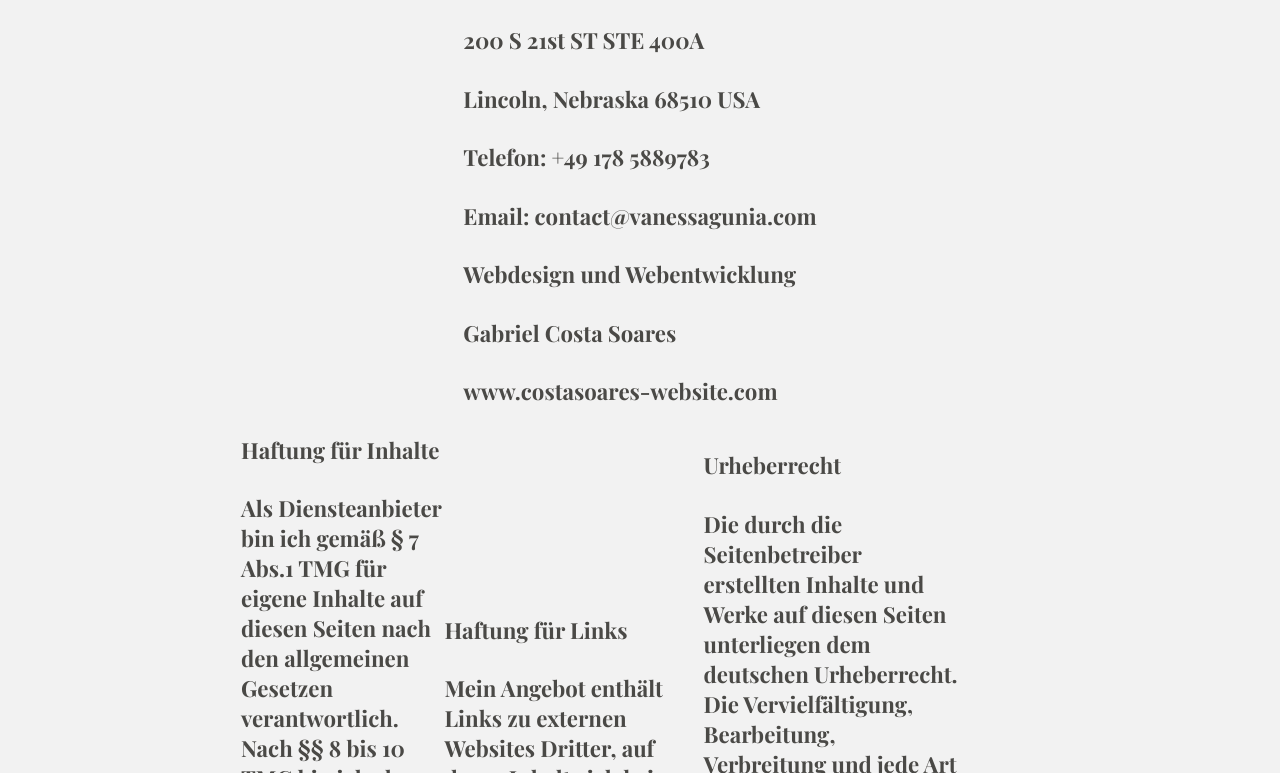
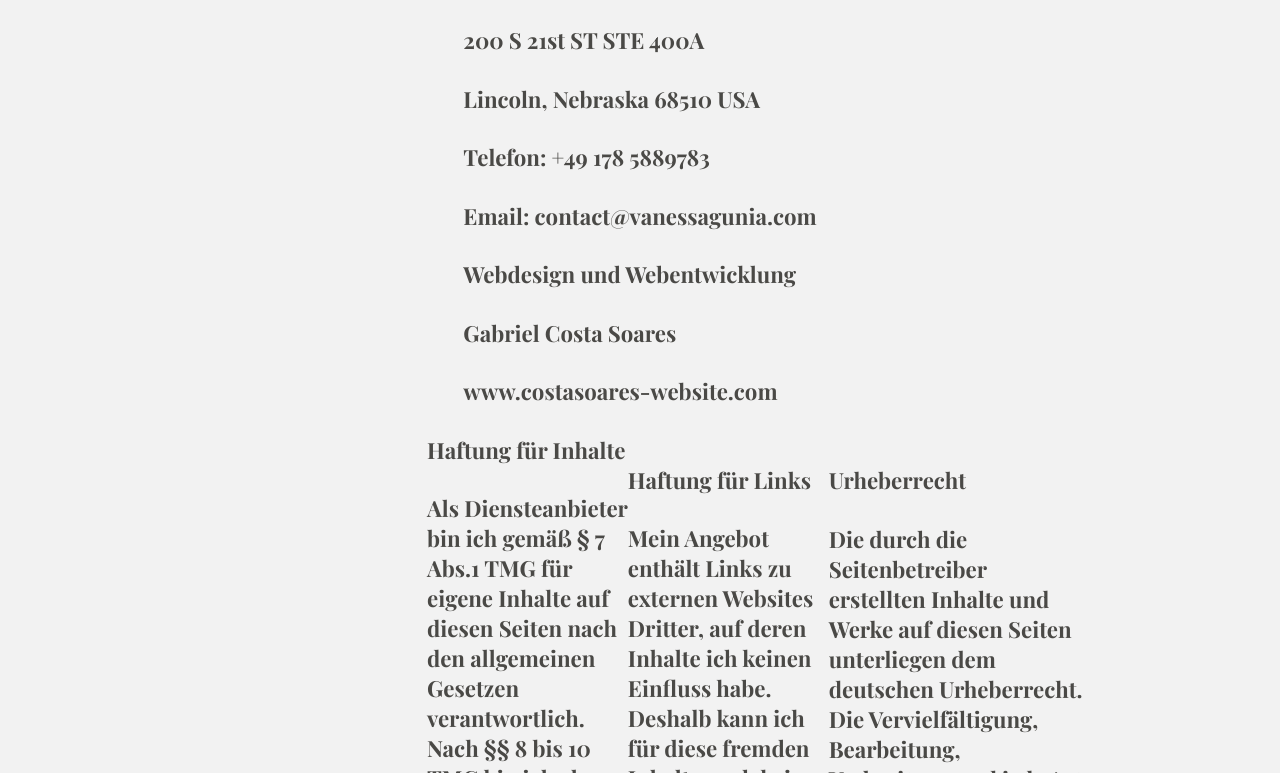
Before and after one commit to gcostasoares/vanessa_website, a plain HTML site: page impressum.html in a window 1280 px wide. Shown: the part 141-914 px from the top of the page. Drawn offline with nearby package versions, Linux system fonts and the light colour scheme; a web font is replaced by a local one.

Commit message:
Update style.css

```diff
--- a/style.css
+++ b/style.css
@@ -1161,6 +1161,10 @@ section.contact .btn-senden:hover {
   text-align: center;
 }/*# sourceMappingURL=style.css.map */
 
+.impressum {
+padding: 0 20vw;
+}
+
 .impressum-container {
 flex-direction: column;
 text-align: start;
```
